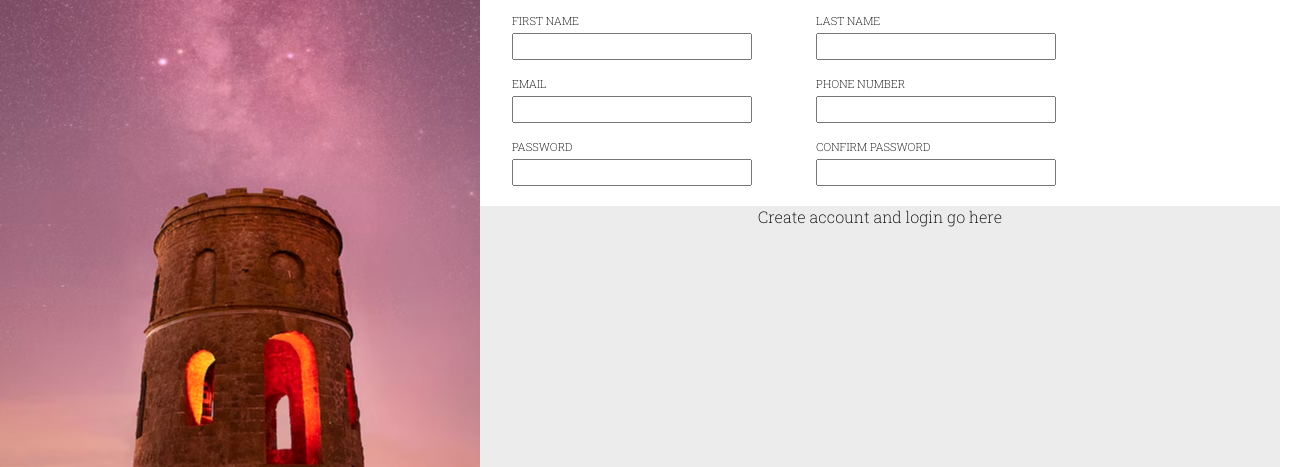
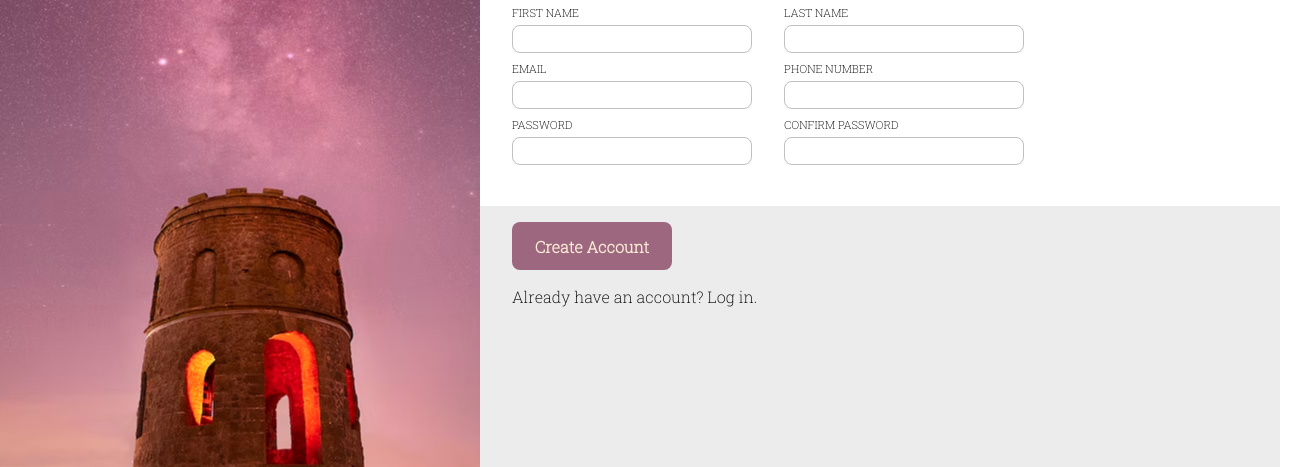
Before and after one commit to KGarvey92/sign-up, a plain HTML site: page index.html in a window 1280 px wide. Shown: the part 333-800 px from the top of the page, 1312 px wide, since content can reach past the window. Drawn offline with Linux system fonts and the light colour scheme.

```diff
--- a/index.html
+++ b/index.html
@@ -26,36 +26,37 @@
                 <div class="form-row">
                     <div class="input-field">
                         <label for="first-name">FIRST NAME</label>
-                        <input type="text" id="first-name" name="firstName">
+                        <input type="text" id="first-name" name="firstName" required>
                     </div>
                     <div class="input-field">
                         <label for="last-name">LAST NAME</label>
-                        <input type="text" id="last-name" name="lastName">
+                        <input type="text" id="last-name" name="lastName" required>
                     </div>
                 </div>
                 <div class="form-row">
                     <div class="input-field">
                         <label for="email"> EMAIL</label>
-                        <input type="email" id="email" name="email">
+                        <input type="email" id="email" name="email" required>
                     </div>
                     <div class="input-field">
                         <label for="phone-number"> PHONE NUMBER</label>
-                        <input type="tel" id="phone-number" name="phoneNumber">
+                        <input type="tel" id="phone-number" name="phoneNumber" required>
                     </div>
                 </div>
                 <div class="form-row">
                     <div class="input-field">
                         <label for="password"> PASSWORD</label>
-                        <input type="password" id="password" name="password">
+                        <input type="password" id="password" name="password" required>
                     </div>
                     <div class="input-field">
                         <label for="confirm-password"> CONFIRM PASSWORD</label>
-                        <input type="password" id="password" name="password">
+                        <input type="password" id="password" name="password" required>
                     </div>
                 </div>
             </div>
             <div class="buttons">
-                Create account and login go here
+                <button type="submit" class="submit-btn">Create Account</button>
+                <div>Already have an account? Log in.</div>
             </div>
         </form>
     </div>
--- a/styles.css
+++ b/styles.css
@@ -28,6 +28,7 @@
     flex-wrap: wrap;
     justify-content: center;
     min-height: 100vh;
+
 
 }
 .container-left {
@@ -75,7 +76,6 @@
     font-weight: 600;
     font-size: 1.3rem;
     padding: 0.2rem;
-    margin: 1rem;
 }
 
 form {
@@ -93,12 +93,10 @@
     width: 100%;
     display: flex;
     flex-flow: column nowrap;
-    align-content: center;
 }
 
 .form-header {
-    width: 100%;
-    margin: 1rem 2rem;
+    margin: 1rem 0rem 0.5rem 2rem;
     font-size: 1.3rem;
 }
 
@@ -112,13 +110,38 @@
     flex-direction: column;
     font-size: 0.7rem;
     gap: 0.3rem;
-    margin: 0.5rem 2rem ;
+    margin: 0.5rem 0rem 0rem 2rem;
 }
 
 input {
     padding: 4px;
+    border: 1px solid silver;
+    border-radius: 0.5rem;
+    font-family: 'Roboto Slab', serif;
+    font-weight: 600;
+}
+
+input:focus {
+    outline: none;
 }
 
 .buttons {
     flex: 1;
+    width: 100%;
+    }
+
+.buttons * {
+    margin: 1rem 0rem 0rem 2rem;
 }
+
+.submit-btn {
+    background-color: #9D687F;
+    border: none;
+    height: 3rem;
+    width: 10rem;
+    border-radius: 0.5rem;
+    color: antiquewhite;
+    font-size: 1rem;
+    font-family: 'Roboto Slab', serif;
+    font-weight: 600;
+}
```
